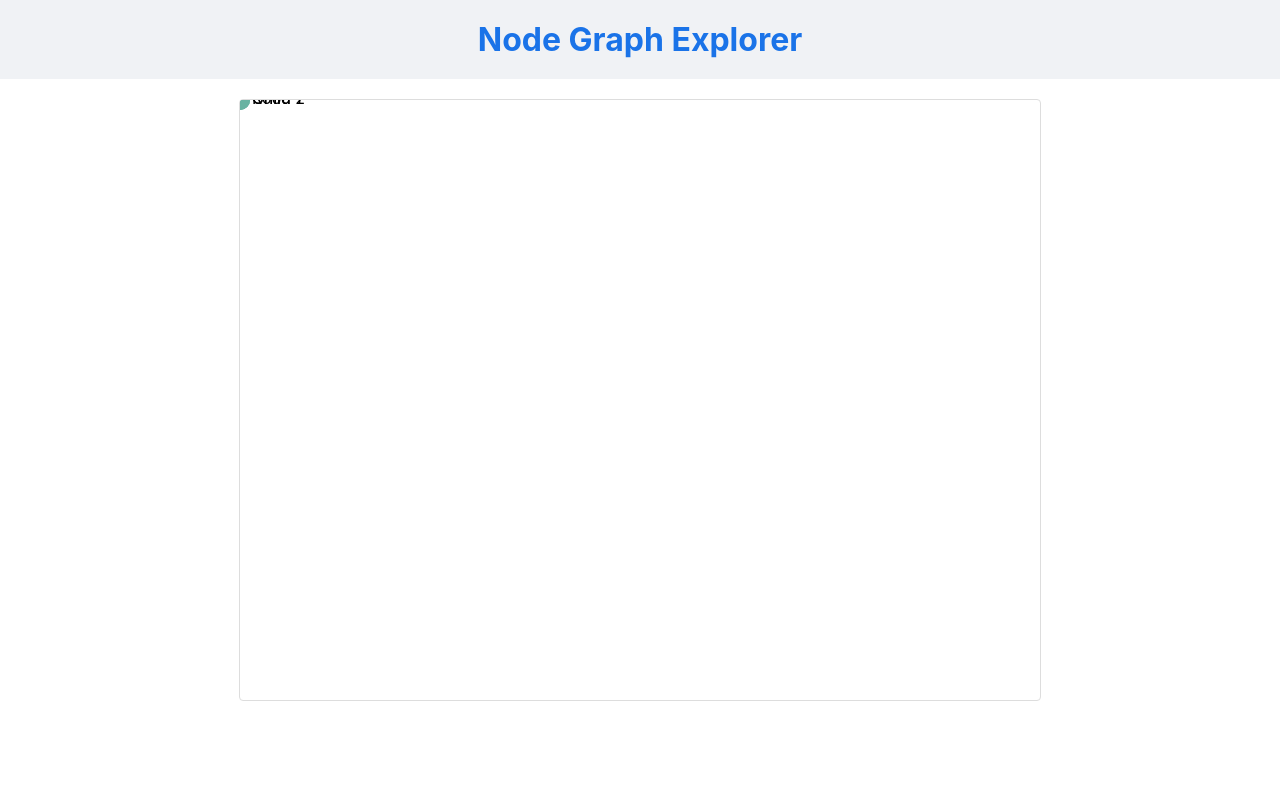
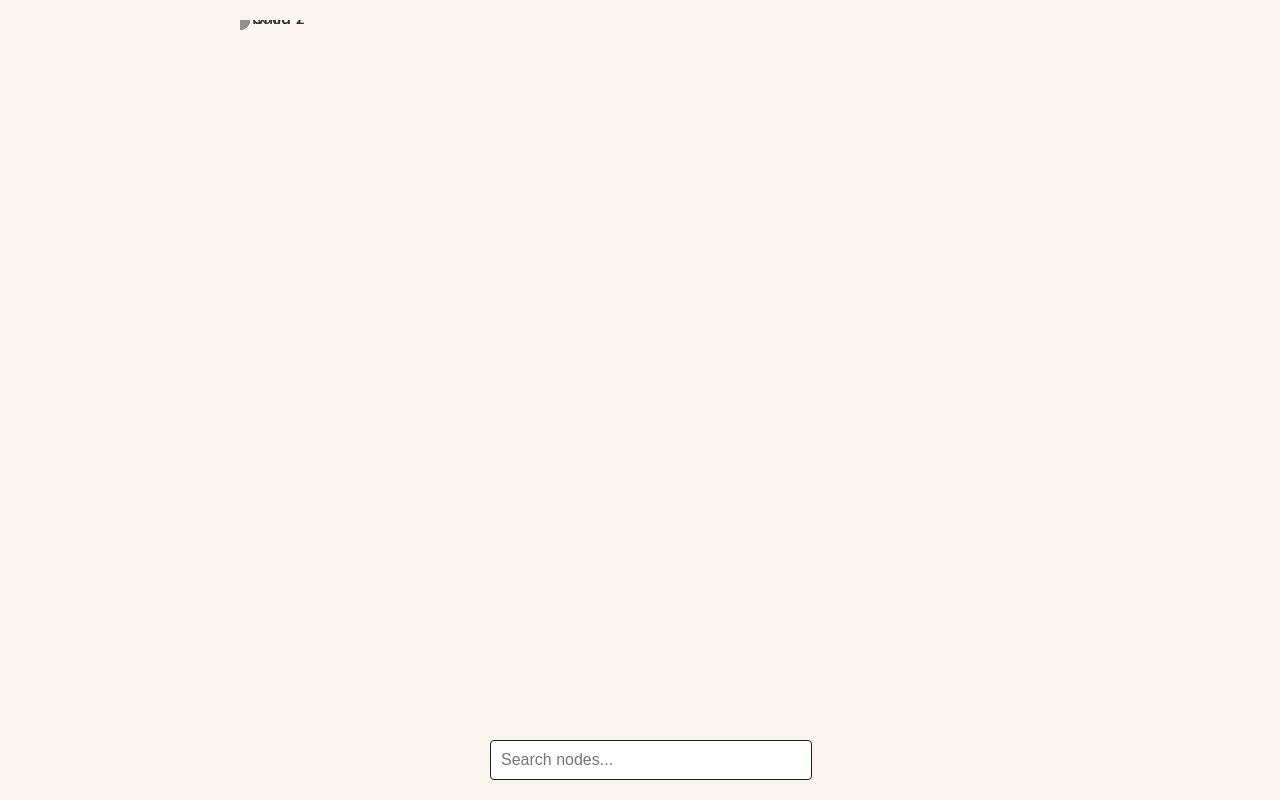
Before and after one commit to Galleryseventeen/node-graph-website, a React (Create React App) app: page / in a window 1280 px wide. Built offline with nearby package versions, Linux system fonts and the light colour scheme.

Commit message:
Update colors, remove header, add search bar

```diff
--- a/src/App.css
+++ b/src/App.css
@@ -3,28 +3,17 @@
   min-height: 100vh;
   display: flex;
   flex-direction: column;
-}
-
-.App-header {
-  background-color: #f0f2f5;
-  padding: 20px;
-  box-shadow: 0 2px 4px rgba(0,0,0,0.1);
-}
-
-.App-header h1 {
-  color: #1a73e8;
-  margin: 0;
+  background-color: #FAF6EF;
 }
 
 main {
   flex: 1;
   padding: 20px;
-  background-color: #ffffff;
+  background-color: #FAF6EF;
 }
 
 svg {
-  border: 1px solid #ddd;
-  border-radius: 4px;
+  background-color: #FAF6EF;
 }
 
 .node {
@@ -49,16 +38,16 @@ svg {
 
 .node-content h3 {
   margin: 0 0 10px 0;
-  color: #1a73e8;
+  color: #6617CE;
 }
 
 .node-content p {
   margin: 10px 0;
-  color: #666;
+  color: #1D201F;
 }
 
 .node-content button {
-  background: #1a73e8;
+  background: #6617CE;
   color: white;
   border: none;
   padding: 8px 16px;
@@ -68,5 +57,29 @@ svg {
 }
 
 .node-content button:hover {
-  background: #1557b0;
+  background: #5514B3;
 }
+
+.search-bar {
+  position: fixed;
+  bottom: 20px;
+  left: 50%;
+  transform: translateX(-50%);
+  width: 300px;
+  max-width: 90%;
+}
+
+.search-bar input {
+  width: 100%;
+  padding: 10px;
+  border: 1px solid #1D201F;
+  border-radius: 4px;
+  background-color: white;
+  font-size: 16px;
+  color: #1D201F;
+}
+
+.search-bar input:focus {
+  outline: none;
+  border-color: #6617CE;
+}
--- a/src/App.js
+++ b/src/App.js
@@ -24,9 +24,6 @@ function App() {
 
   return (
     <div className="App">
-      <header className="App-header">
-        <h1>Node Graph Explorer</h1>
-      </header>
       <main>
         <NodeGraph data={nodesData} />
       </main>
--- a/src/components/NodeGraph.js
+++ b/src/components/NodeGraph.js
@@ -4,6 +4,14 @@ import * as d3 from 'd3';
 const NodeGraph = ({ data }) => {
   const svgRef = useRef();
   const [selectedNode, setSelectedNode] = useState(null);
+  const [searchTerm, setSearchTerm] = useState('');
+
+  // Function to get node color based on type and depth
+  const getNodeColor = (node, depth = 0) => {
+    if (node.type === 'root') return '#6617CE';
+    if (depth === 1) return '#1D201F';
+    return '#909090';
+  };
 
   useEffect(() => {
     const svg = d3.select(svgRef.current);
@@ -45,13 +53,17 @@ const NodeGraph = ({ data }) => {
     node.append('circle')
       .attr('class', 'node')
       .attr('r', 10)
-      .style('fill', '#69b3a2');
+      .style('fill', (d) => {
+        const depth = d.parent ? (d.parent.depth || 0) + 1 : 0;
+        return getNodeColor(d, depth);
+      });
 
     // Add text labels to nodes
     node.append('text')
       .attr('dx', 12)
       .attr('dy', 4)
-      .text(d => d.name);
+      .text(d => d.name)
+      .style('fill', '#333');
 
     // Update positions on tick
     simulation.on('tick', () => {
@@ -96,6 +108,14 @@ const NodeGraph = ({ data }) => {
           <button onClick={() => setSelectedNode(null)}>Close</button>
         </div>
       )}
+      <div className="search-bar">
+        <input
+          type="text"
+          value={searchTerm}
+          onChange={(e) => setSearchTerm(e.target.value)}
+          placeholder="Search nodes..."
+        />
+      </div>
     </div>
   );
 };
```
